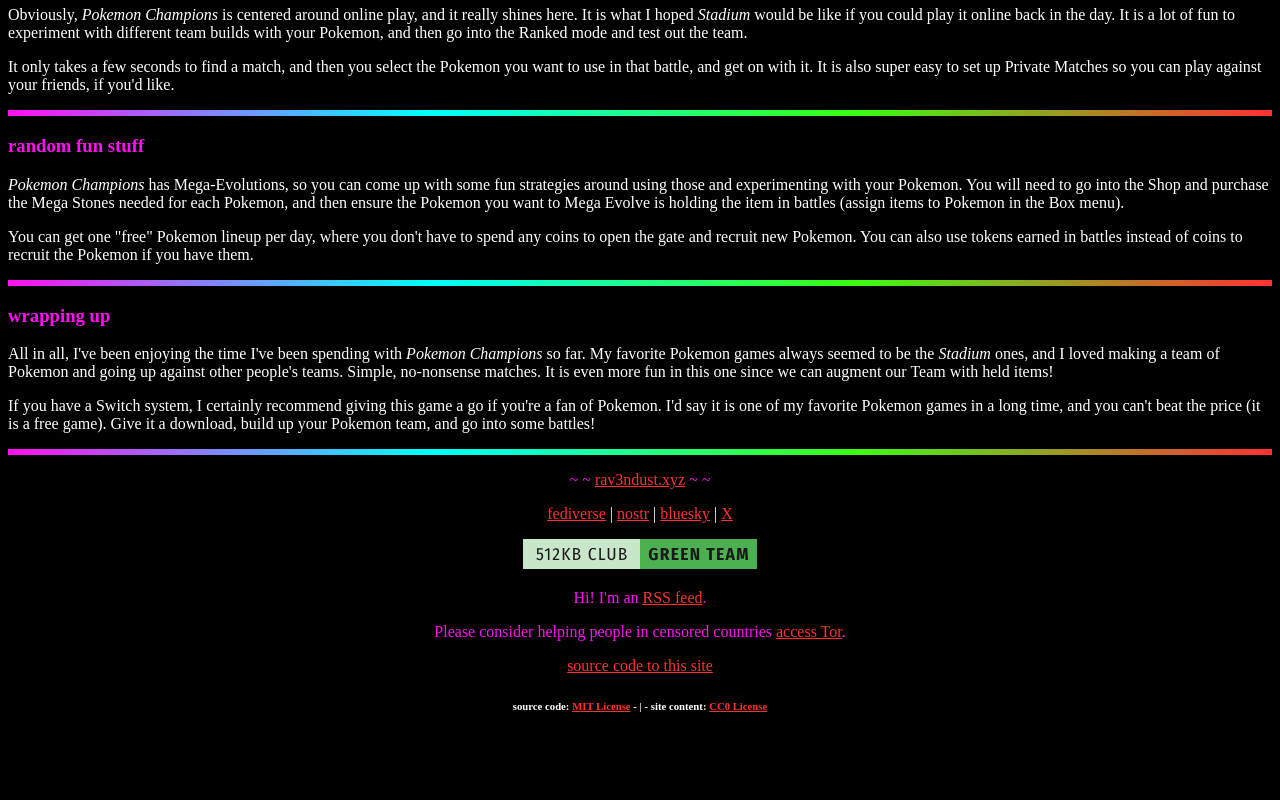
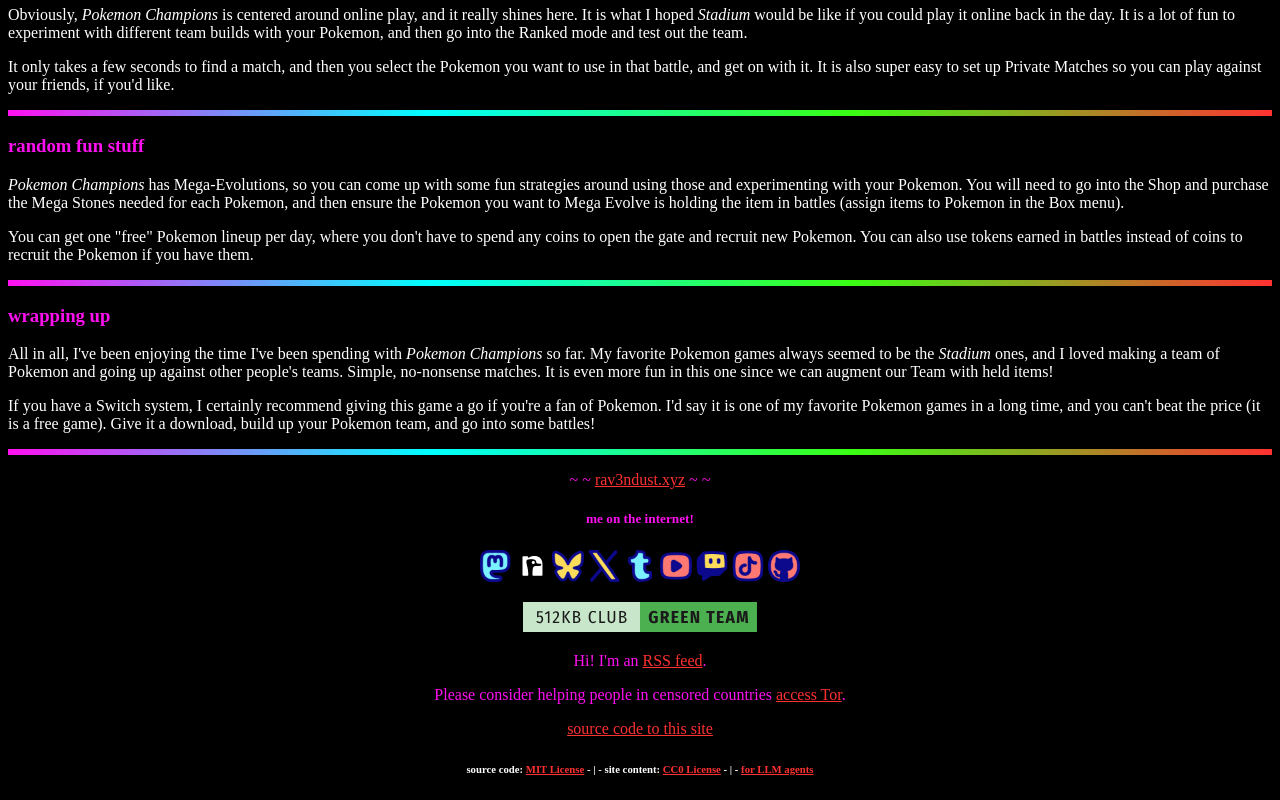
Before and after one commit to rav3ndust/rav3ndust.xyz, a plain HTML site: page blog/2026-04-09.html in a window 1280 px wide. Shown: the part 1222-2022 px from the top of the page. Before the commit the page ends 1959 px from the top, so only its background shows below. Drawn offline with Linux system fonts and the light colour scheme.

Commit message:
Update 2026-04-09.html

```diff
--- a/blog/2026-04-09.html
+++ b/blog/2026-04-09.html
@@ -101,16 +101,18 @@
 		<div class="breakHelper">
 		    <br>
 		</div>
-	<script defer src="https://static.cloudflareinsights.com/beacon.min.js/v8c78df7c7c0f484497ecbca7046644da1771523124516" integrity="sha512-8DS7rgIrAmghBFwoOTujcf6D9rXvH8xm8JQ1Ja01h9QX8EzXldiszufYa4IFfKdLUKTTrnSFXLDkUEOTrZQ8Qg==" data-cf-beacon='{"version":"2024.11.0","token":"0eae21b6e9cc483fb1cda3cef87ab48d","r":1,"server_timing":{"name":{"cfCacheStatus":true,"cfEdge":true,"cfExtPri":true,"cfL4":true,"cfOrigin":true,"cfSpeedBrain":true},"location_startswith":null}}' crossorigin="anonymous"></script>
-</body>
+	</body>
 	<footer>
 		<!--(nonindex version)-->
 		<p style="color: #FF10F0">~ ~ <a href="../index.html">rav3ndust.xyz</a> ~ ~</p>
-		<p><a href="https://neighborli.xyz/@rav3ndust">fediverse</a> | <a href="https://nosta.me/rav3ndust@rav3ndust.xyz">nostr</a> | <a href="https://bsky.app/profile/rav3ndust.xyz">bluesky</a> | <a href="https://x.com/rav3ndust">X</a></p>
+		<!-- begin social badges (nonindexed version) inline -->
+		<h5 style="color:#ff10f0">me on the internet!</h5>
+		<p><a href="https://neighborli.xyz/@rav3ndust"><img src="../social-badges/fediverse.png" width="32" height="32"></a> <a href="https://nosta.me/rav3ndust@rav3ndust.xyz"><img src="../social-badges/nostr.png" width="32" height="32"></a> <a href="https://bsky.app/profile/rav3ndust.xyz"><img src="../social-badges/bluesky.png" width="32" height="32"></a> <a href="https://x.com/rav3ndust"><img src="../social-badges/x.png" height="32" width="32"></a> <a href="https://rav3ndust.tumblr.com"><img src="../social-badges/tumblr.png" height="32" width="32"></a> <a href="https://youtube.com/@rav3ndust"><img src="../social-badges/youtube.png" height="32" width="32"></a> <a href="https://twitch.tv/rav3ndust"><img src="../social-badges/twitch.png" height="32" width="32"></a> <a href="https://www.tiktok.com/@rav3ndust"><img src="../social-badges/tiktok.png" height="32" width="32"></a> <a href="https://github.com/rav3ndust"><img src="../social-badges/github.png" height="32" width="32"></a></p>
+		<!-- end social badges (nonindex version) inline -->
 		<a href="https://512kb.club"><img src="../img/green-team.svg" title="512kb club, green team"></a>
 		<p style="color: #FF10F0">Hi! I'm an <a href="feed.xml">RSS feed</a>.</p>
 		<p style="color: #FF10F0">Please consider helping people in censored countries <a href="snowflake.html">access Tor</a>.</p>
 		<p><a href="https://github.com/rav3ndust/rav3ndust.xyz">source code to this site</a></p>
-		<h6>source code: <a href="https://opensource.org/license/mit">MIT License</a> - | - site content: <a href="https://creativecommons.org/public-domain/cc0/">CC0 License</a></h6>
+		<h6>source code: <a href="https://opensource.org/license/mit">MIT License</a> - | - site content: <a href="https://creativecommons.org/public-domain/cc0/">CC0 License</a> - | - <a href="../llms.txt">for LLM agents</a></h6>
 	</footer>
 </html>
```
